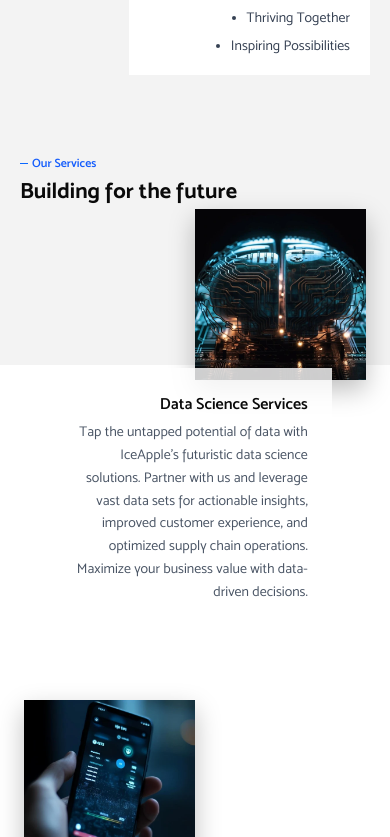
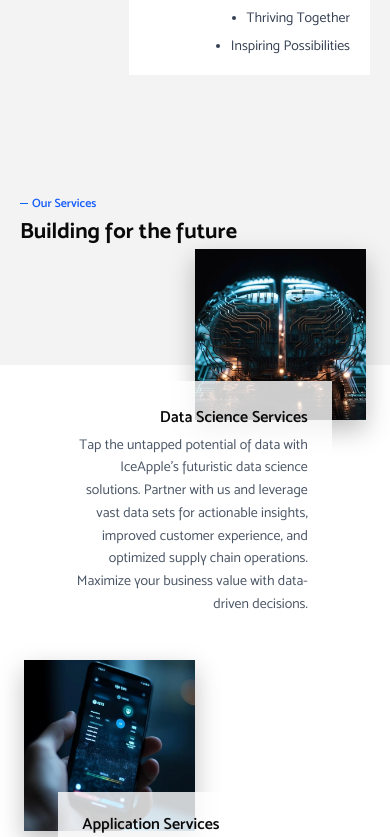
Before and after one commit to ThirstyNeuronsTeam/iceapple-website, a Next.js app: page / in a window 390 px wide. Shown: the part 1427-2264 px from the top of the page. Built offline with nearby package versions, Linux system fonts and the light colour scheme.

Commit message:
Gap is high between each service and Backside Gray Box is missed  issues are fixed

```diff
--- a/src/components/home/our-services/index.tsx
+++ b/src/components/home/our-services/index.tsx
@@ -30,9 +30,9 @@ const OurServicesSection: React.FC<ServicesProps> = ({
   contentClassName,
 }) => {
   return (
-    <article className="relative before:hidden sm:before:block sm:before:content-[''] before:absolute before:top-[38%] before:h-[1000px] before:right-0 before:bg-[#F3F3F3] before:w-[49vw] after:content-[''] after:absolute after:top-0 after:h-[250px] sm:after:h-[350px] after:left-0 after:bg-[#F3F3F3] after:w-full sm:after:w-[75vw] z-0 after:-z-10">
+    <article className="relative before:hidden sm:before:block sm:before:content-[''] before:absolute before:top-[34%] before:h-[1000px] xl:before:h-[1200px] before:right-0 before:bg-[#F3F3F3] before:w-[49vw] lg:before:w-[52vw] xl:before:w-[49vw] after:content-[''] after:absolute after:top-0 after:h-[250px] sm:after:h-[350px] after:left-0 after:bg-[#F3F3F3] after:w-full sm:after:w-[75vw] z-0 after:-z-10">
       <div className="w-full mx-auto px-5 2xl:px-0 container">
-        <div className="relative pt-10 sm:pt-20 sm:pb-15 max-w-xl text-left sm:text-right">
+        <div className="relative pt-20 sm:pt-20 sm:pb-15 max-w-xl text-left sm:text-right">
           <HeadingSectionDetail
             align="smRight"
             headingWidth="xl"
@@ -52,12 +52,14 @@ const OurServicesSection: React.FC<ServicesProps> = ({
                 className={`${item.alignRight === true ? "justify-end" : ""}
                 ${item.sectionName === "one" ? "sm:right-[10%]" : ""}
                 ${
-                  item.sectionName === "three" ? "sm:right-[20%]" : ""
-                } flex relative pb-80 sm:pb-0`}
+                  item.sectionName === "three"
+                    ? "sm:right-[10%] md:mt-[45%] lg:mt-[25%] xl:mt-[20%] 2xl:mt-[20%] lg:mb-[10%]"
+                    : ""
+                } flex relative pb-60 sm:pb-0`}
               >
                 {/* Image Section */}
                 <div
-                  className={`w-1/2 sm:w-full max-w-sm xl:max-w-lg aspect-square relative  ${
+                  className={`w-1/2 sm:w-full max-w-sm xl:max-w-lg aspect-square relative lg:top-[35px] xl:top-[0px] ${
                     item.reverse ? "md:ml-auto md:mr-0" : ""
                   }`}
                 >
@@ -80,10 +82,10 @@ const OurServicesSection: React.FC<ServicesProps> = ({
                     item.reverse ? "md:ml-auto" : ""
                   } ${item.alignLeft ? "text-left" : "text-right "} ${
                     item.sectionName === "one"
-                      ? "bottom-[15%] sm:bottom-[inherit] sm:-top-[20%] p-5 md:p-10 md:pt-25 right-[10%] sm:right-[45%] md:right-[40%] lg:right-[36%] xl:right-[32%]"
+                      ? "top-[32%] bottom-[15%] sm:bottom-[inherit] sm:-top-[28%] p-5 md:p-10 md:pt-25 right-[10%] sm:right-[45%] md:right-[40%] lg:right-[36%] xl:right-[32%]"
                       : item.sectionName === "two"
-                      ? "top-[30%] p-4 sm:p-14 pt-5 sm:pt-16 left-[10%] sm:left-[45%] md:left-[35%] xl:left-[25%]"
-                      : "bottom-[15%] sm:bottom-[inherit] sm:top-[40%] right-[10%] sm:right-[45%] md:right-[25%] lg:right-[25%]"
+                      ? "top-[32%] sm:top-[45%] p-4 sm:p-14 pt-5 sm:pt-16 left-[10%] sm:left-[45%] md:left-[35%] lg:left-[25%] xl:left-[25%]"
+                      : "top-[32%] bottom-[15%] sm:bottom-[inherit] sm:top-[60%] right-[10%] sm:right-[45%] md:right-[25%] lg:right-[25%]"
                   } p-6 md:p-10`}
                 >
                   <h3
@@ -97,6 +99,10 @@ const OurServicesSection: React.FC<ServicesProps> = ({
                     {item.description}
                   </p>
                 </div>
+
+                {item.sectionName === "two" && (
+                  <div className="absolute  w-[40vw] h-[280px] bg-[#F3F3F3] left-[-15%] top-[60%] sm:hidden"></div>
+                )}
               </div>
             ))}
           </div>
```
